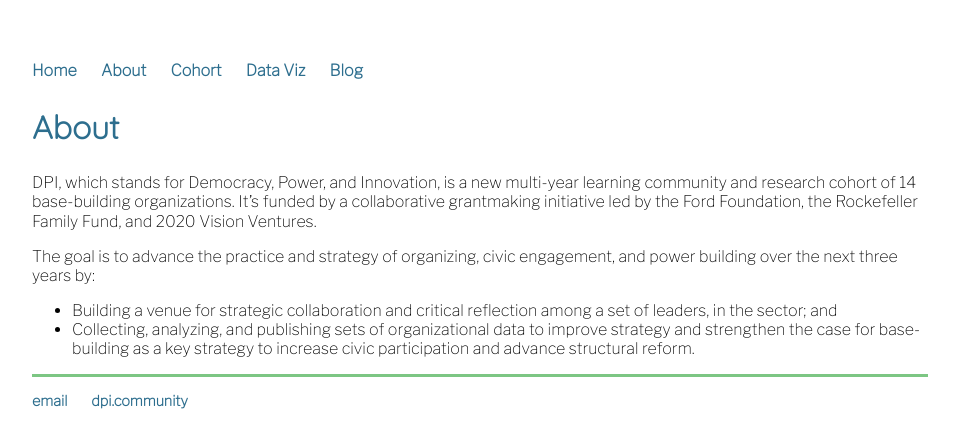
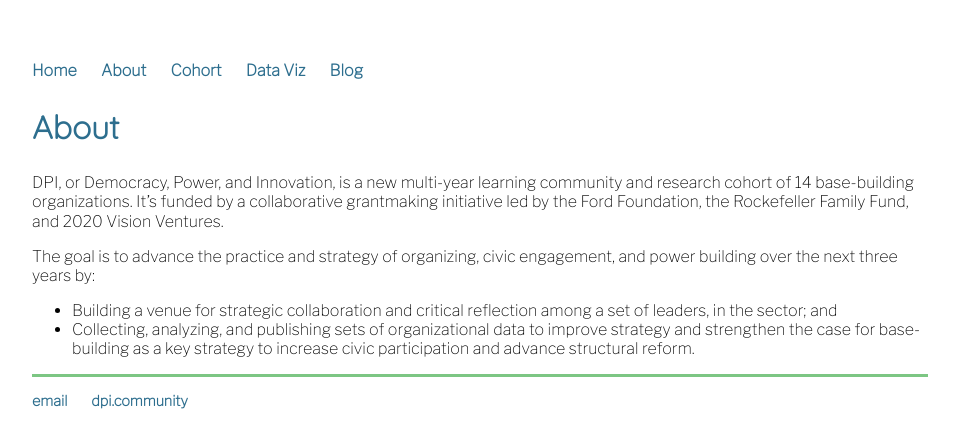
Before and after one commit to democracy-power-innovation/democracy-power-innovation.github.io, a Jekyll site: the page built from about/index.md, in a window 1280 px wide. Shown: the top 448 px of the page, without its empty margins (160-1119 px from the left). Built offline with Jekyll 4.4.1, drawn with Linux system fonts in a browser that asks for light colours.

Commit message:
Update index.md

```diff
--- a/about/index.md
+++ b/about/index.md
@@ -3,7 +3,7 @@ layout: default
 title: About
 ---
 ## About
-DPI, which stands for Democracy, Power, and Innovation, is a new multi-year learning community and research cohort of 14 base-building organizations. It’s funded by a collaborative grantmaking initiative led by the Ford Foundation, the Rockefeller Family Fund, and 2020 Vision Ventures.
+DPI, or Democracy, Power, and Innovation, is a new multi-year learning community and research cohort of 14 base-building organizations. It’s funded by a collaborative grantmaking initiative led by the Ford Foundation, the Rockefeller Family Fund, and 2020 Vision Ventures.
 
 The goal is to advance the practice and strategy of organizing, civic engagement, and power building over the next three years by:
 
```
